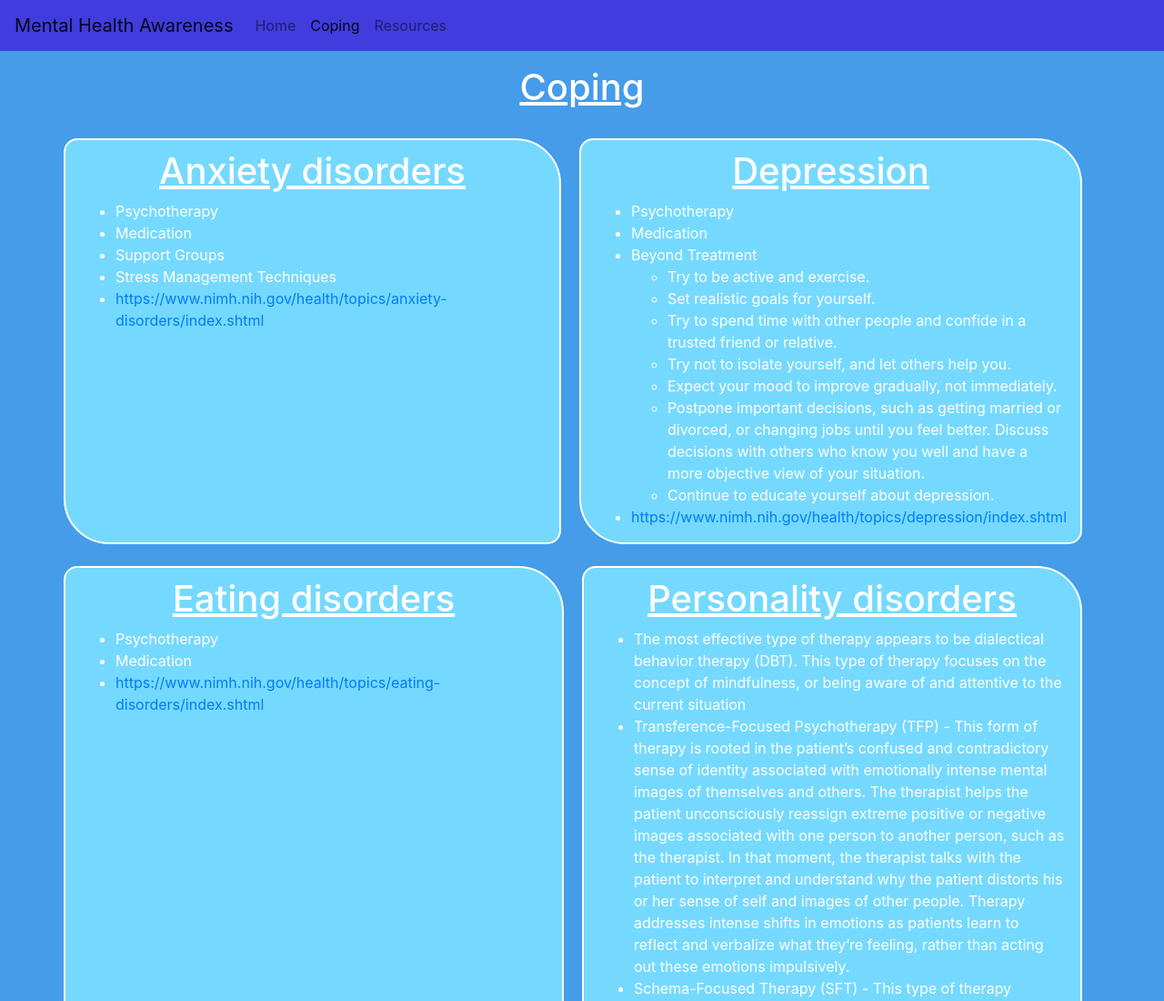
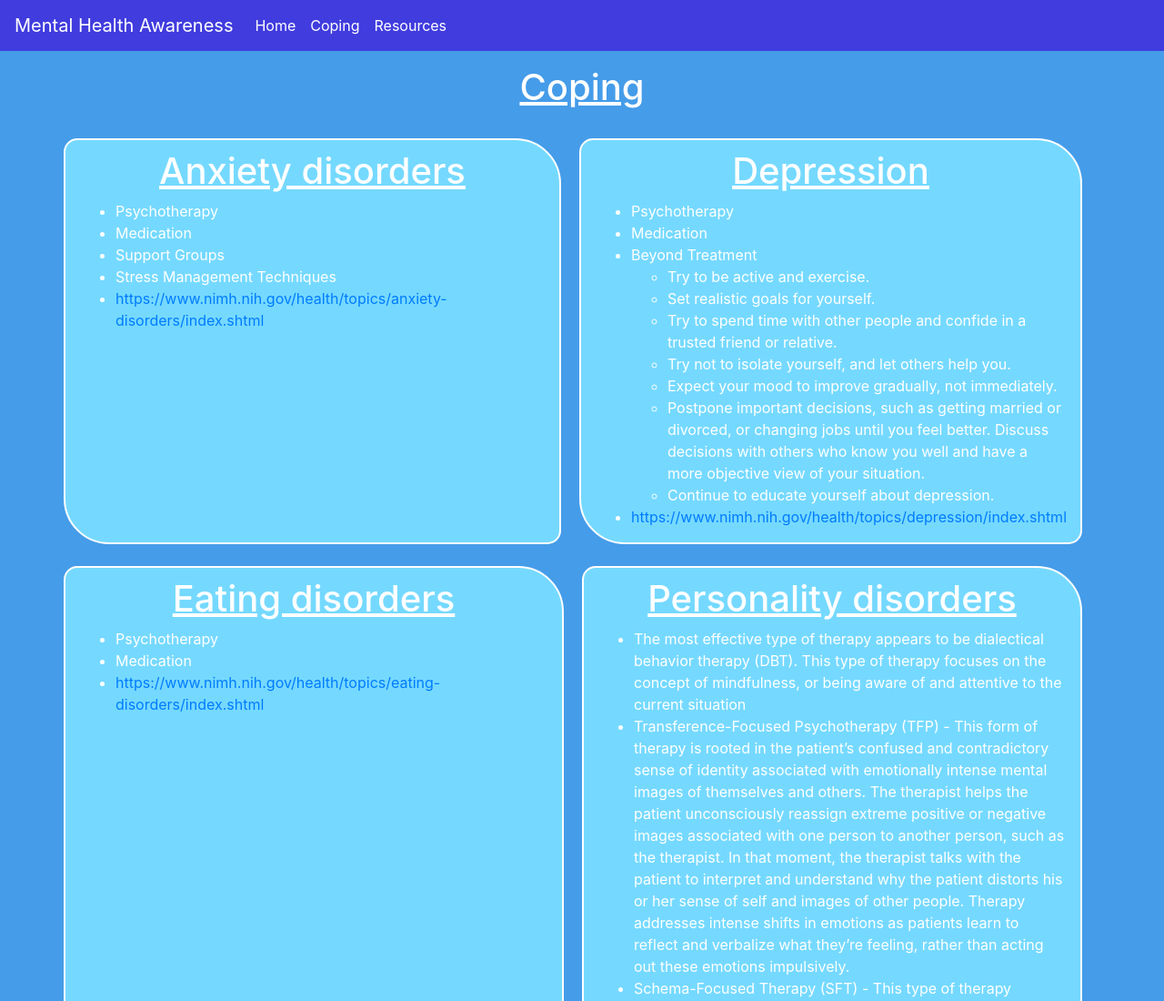
Before and after one commit to Alyssa-Ma/mentalHealthAwareness, a plain HTML site: page pages/coping.html in a window 1280 px wide. Shown: the top 1100 px of the page at 91% size. Drawn offline with nearby package versions, Linux system fonts and the light colour scheme.

Commit message:
made text in navbar white

```diff
--- a/css/stylesHome.css
+++ b/css/stylesHome.css
@@ -6,6 +6,8 @@
 .navbar{
     background-color: #403CDE;
 }
+
+
 
 .info{
     border-color: #75D9FF;
--- a/pages/coping.html
+++ b/pages/coping.html
@@ -10,20 +10,20 @@
 
     <!--Nav bar-->
     <nav class="navbar navbar-expand-sm navbar-light fixed-top">
-      <a class="navbar-brand">Mental Health Awareness</a>
+      <a class="navbar-brand text-white">Mental Health Awareness</a>
       <button class="navbar-toggler" type="button" data-toggle="collapse" data-target="#navbarNav" aria-controls="navbarNav" aria-expanded="false" aria-label="Toggle navigation">
         <span class="navbar-toggler-icon"></span>
       </button>
       <div class="collapse navbar-collapse" id="navbarNav">
         <ul class="navbar-nav">
           <li class="nav-item ">
-            <a class="nav-link" href="./home.html">Home </a>
+            <a class="nav-link text-white" href="./home.html">Home </a>
           </li>
           <li class="nav-item active">
-            <a class="nav-link" href="#">Coping<span class="sr-only">(current)</span></a>
+            <a class="nav-link text-white" href="#">Coping<span class="sr-only">(current)</span></a>
           </li>
           <li class="nav-item">
-            <a class="nav-link" href="./resources.html">Resources</a>
+            <a class="nav-link text-white" href="./resources.html">Resources</a>
           </li>
         </ul>
       </div>
```
Also changed, not shown: pages/home.html (+4 -4 lines), pages/resources.html (+4 -4 lines).
